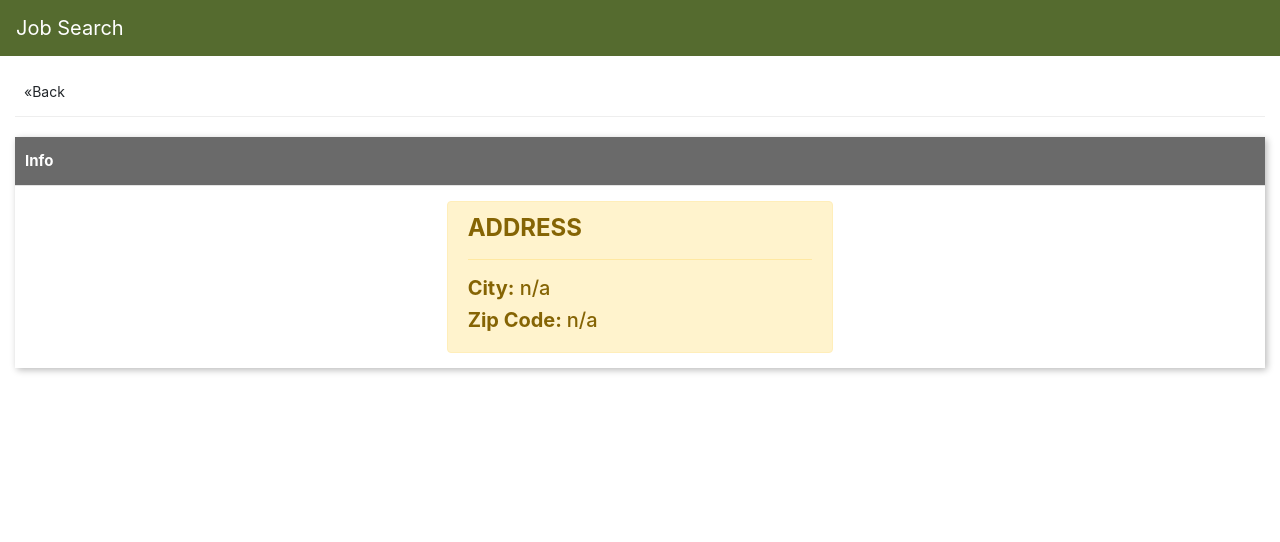
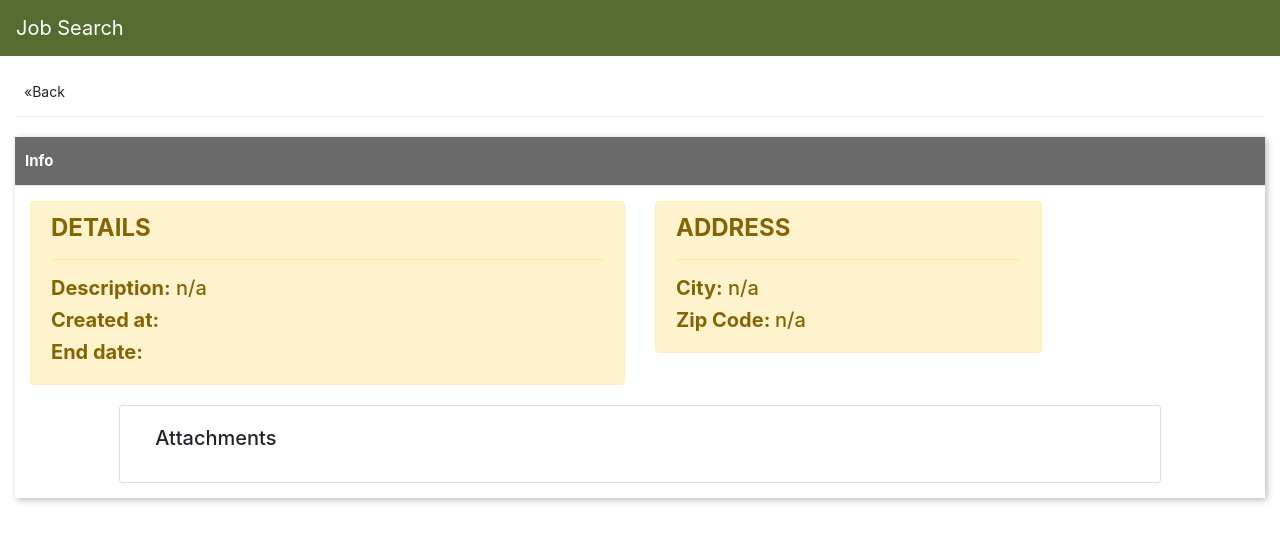
Before and after one commit to MarcoABCorrea/job-search, an Angular app: page /job/1 in a window 1280 px wide. Shown: the top 542 px of the page. Built offline with nearby package versions, Linux system fonts and the light colour scheme; what ngx-pagination would draw is missing.

Commit message:
Adding Job screen

```diff
--- a/angular.json
+++ b/angular.json
@@ -3,7 +3,7 @@
   "version": 1,
   "newProjectRoot": "projects",
   "projects": {
-    "awesome-store": {
+    "job-search": {
       "root": "",
       "sourceRoot": "src",
       "projectType": "application",
@@ -50,18 +50,18 @@
         "serve": {
           "builder": "@angular-devkit/build-angular:dev-server",
           "options": {
-            "browserTarget": "awesome-store:build"
+            "browserTarget": "job-search:build"
           },
           "configurations": {
             "production": {
-              "browserTarget": "awesome-store:build:production"
+              "browserTarget": "job-search:build:production"
             }
           }
         },
         "extract-i18n": {
           "builder": "@angular-devkit/build-angular:extract-i18n",
           "options": {
-            "browserTarget": "awesome-store:build"
+            "browserTarget": "job-search:build"
           }
         },
         "test": {
@@ -97,7 +97,7 @@
         }
       }
     },
-    "awesome-store-e2e": {
+    "job-search-e2e": {
       "root": "e2e",
       "sourceRoot": "e2e",
       "projectType": "application",
@@ -106,7 +106,7 @@
           "builder": "@angular-devkit/build-angular:protractor",
           "options": {
             "protractorConfig": "./protractor.conf.js",
-            "devServerTarget": "awesome-store:serve"
+            "devServerTarget": "job-search:serve"
           }
         },
         "lint": {
@@ -123,7 +123,7 @@
       }
     }
   },
-  "defaultProject": "awesome-store",
+  "defaultProject": "job-search",
   "schematics": {
     "@schematics/angular:component": {
       "prefix": "app",
--- a/package.json
+++ b/package.json
@@ -2,6 +2,8 @@
   "name": "job-search",
   "version": "1.0.0",
   "license": "MIT",
+  "description": "Job search application",
+  "author": "Marco Aurélio Batista Corrêa",
   "scripts": {
     "ng": "ng",
     "start": "ng serve",
--- a/src/app/app-routing.module.ts
+++ b/src/app/app-routing.module.ts
@@ -9,7 +9,7 @@ const routes: Routes = [
 	{path: '', component: HomeComponent},
 	{path: 'job/:jobId', component: JobComponent},
 	{path: 'not-found', component: NotFoundComponent},
-	{ path: '**', redirectTo: '/not-found', }
+	{path: '**', redirectTo: '/not-found'}
 ];
 
 @NgModule({
--- a/src/app/home/home.component.ts
+++ b/src/app/home/home.component.ts
@@ -26,14 +26,10 @@ export class HomeComponent {
 
 		this.jobsService.getAllJobs().subscribe(
 			result => {
-				this.jobs = result.body as Array<Job>;
+				const resultFormatted = result.body as Array<Job>;
+				this.jobs = resultFormatted.filter(obj => obj.state === "active");
         this.config.totalItems = this.jobs.length;
     	});
-	}
-
-	open(jobId: number) {
-		let tt = this.jobs.find(x => x.id === jobId);
-		console.log('teste', tt)
 	}
 
 	sortJob(fieldname, order) {
--- a/src/app/job/job.component.html
+++ b/src/app/job/job.component.html
@@ -28,9 +28,41 @@
 			</div>
 			<div class="panel-body">
 				<div class="row">
-          <div class="col-lg-4">
-              <img [src]="job?.thumbnail" class="img-responsive profile-image">
-          </div>
+					<div class="col-lg-2 text-center" *ngIf="job?.thumbnail">
+						<img [src]="job?.thumbnail" class="img-responsive profile-image">
+					</div>
+					<div class="col-lg-6">
+						<div class="alert alert-warning">
+							<fieldset>
+								<h4>
+									<b>
+										DETAILS
+									</b>
+								</h4>
+								<hr>
+								<div class="row">
+									<div class="col-lg-12">
+										<h5>
+											<b>Description:</b>
+											{{job?.description || 'n/a'}}
+										</h5>
+									</div>
+									<div class="col-lg-12">
+										<h5>
+											<b>Created at: </b>
+											{{job?.created_at | date:'dd/MM/yyyy' || 'n/a'}}
+										</h5>
+									</div>
+									<div class="col-lg-12">
+										<h5>
+											<b>End date: </b>
+											{{job?.end_date | date:'dd/MM/yyyy' || 'n/a'}}
+										</h5>
+									</div>
+								</div>
+							</fieldset>
+						</div>
+					</div>
 					<div class="col-lg-4">
 						<div class="alert alert-warning">
 							<fieldset>
@@ -56,7 +88,16 @@
 								</div>
 							</fieldset>
 						</div>
-          </div>
+					</div>
+				</div>
+				<div class="row padding-top" *ngIf="job?.attachments?.length !== 0">
+					<div class="card col-lg-10 offset-lg-1">
+						<div class="card-body">
+							<h5 class="card-title">Attachments</h5>
+							<img *ngFor="let attachment of job?.attachments"
+								[src]="attachment" class="img-fluid img-padding">
+						</div>
+					</div>
 				</div>
 			</div>
 		</div>
--- a/src/app/job/job.component.scss
+++ b/src/app/job/job.component.scss
@@ -0,0 +1,12 @@
+div.padding-top {
+    padding-top: 20px;
+}
+
+img {
+    max-height:200px;
+    max-width:200px
+}
+
+img.img-padding {
+    padding-right: 20px;
+}
```
Also changed, not shown: 1 other file (tests, documents, lock files or other folders).
